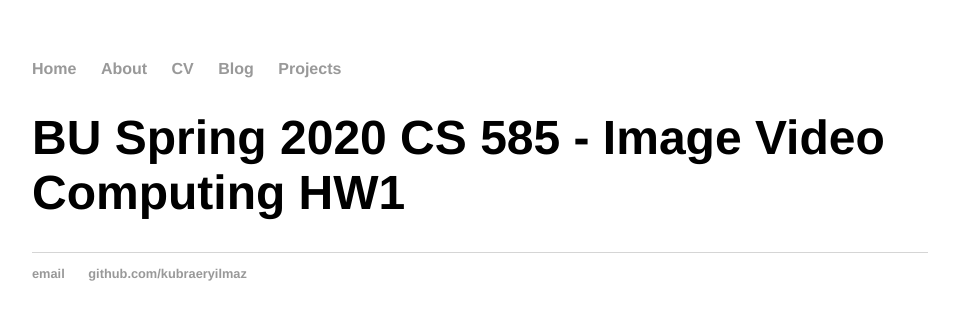
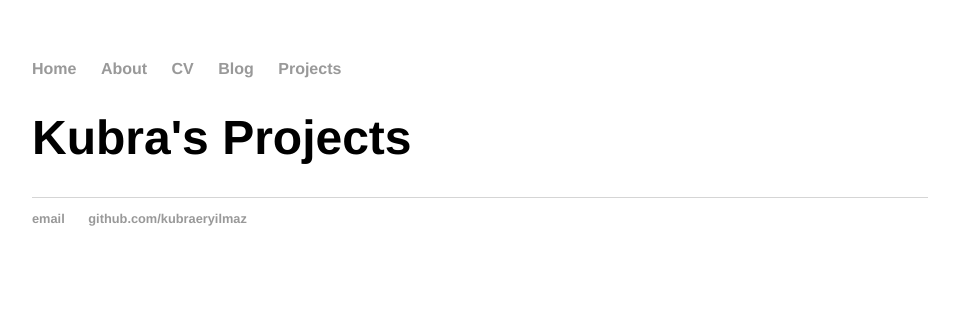
Before and after one commit to kubraeryilmaz/kubraeryilmaz.github.io, a Jekyll site: the page built from projects/index.html, in a window 1280 px wide. Shown: the top 320 px of the page, without its empty margins (160-1119 px from the left). Built offline with Jekyll 4.4.1, drawn with Linux system fonts in a browser that asks for light colours.

Commit message:
Update index.html

```diff
--- a/projects/index.html
+++ b/projects/index.html
@@ -1,6 +1,6 @@
 ---
 layout: default
-title: BU Spring 2020 CS 585 - Image Video Computing HW1
+title: Kubra's Projects
 ---
 <h1>{{ page.title }}</h1>
 <ul class="projects">
```
